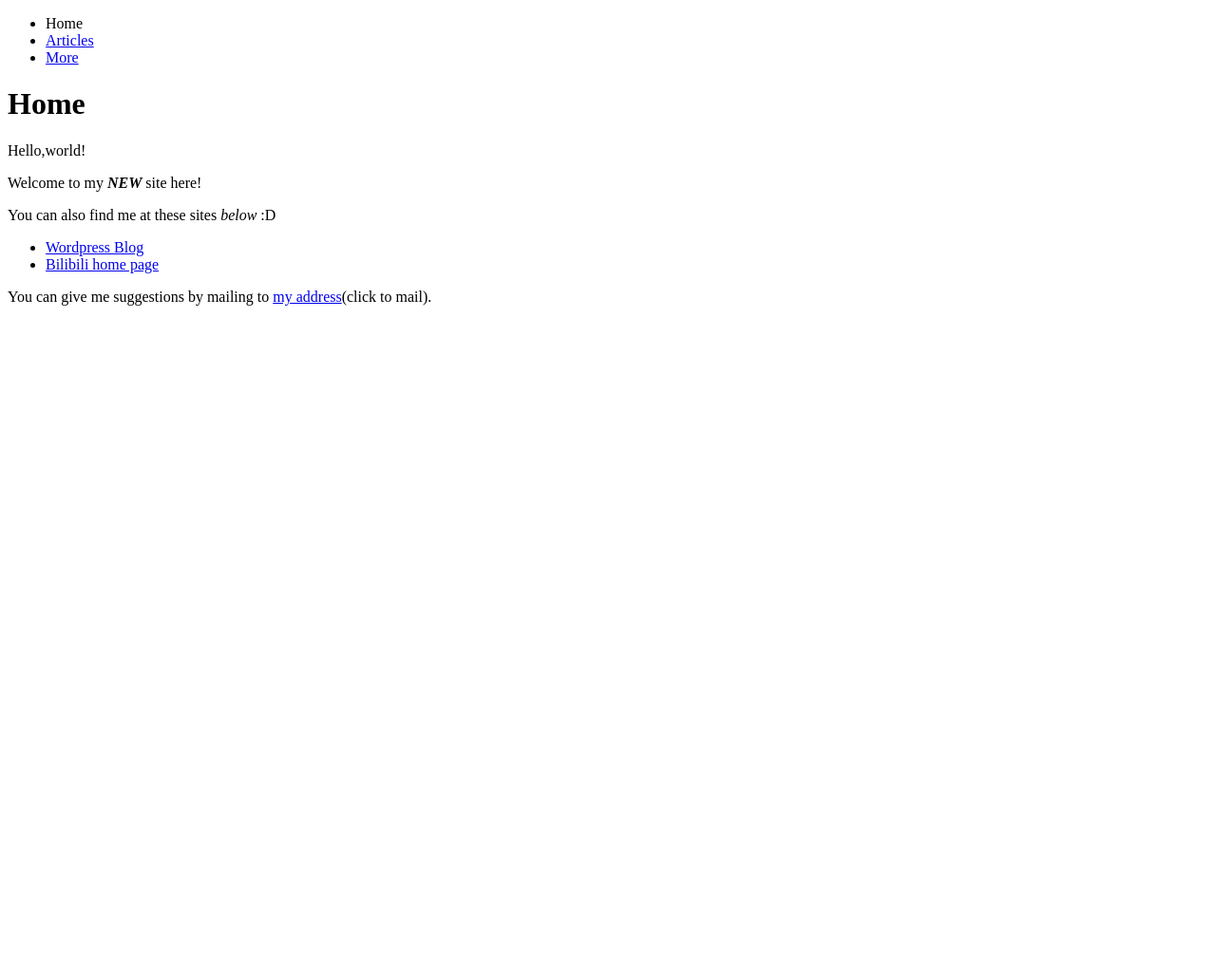
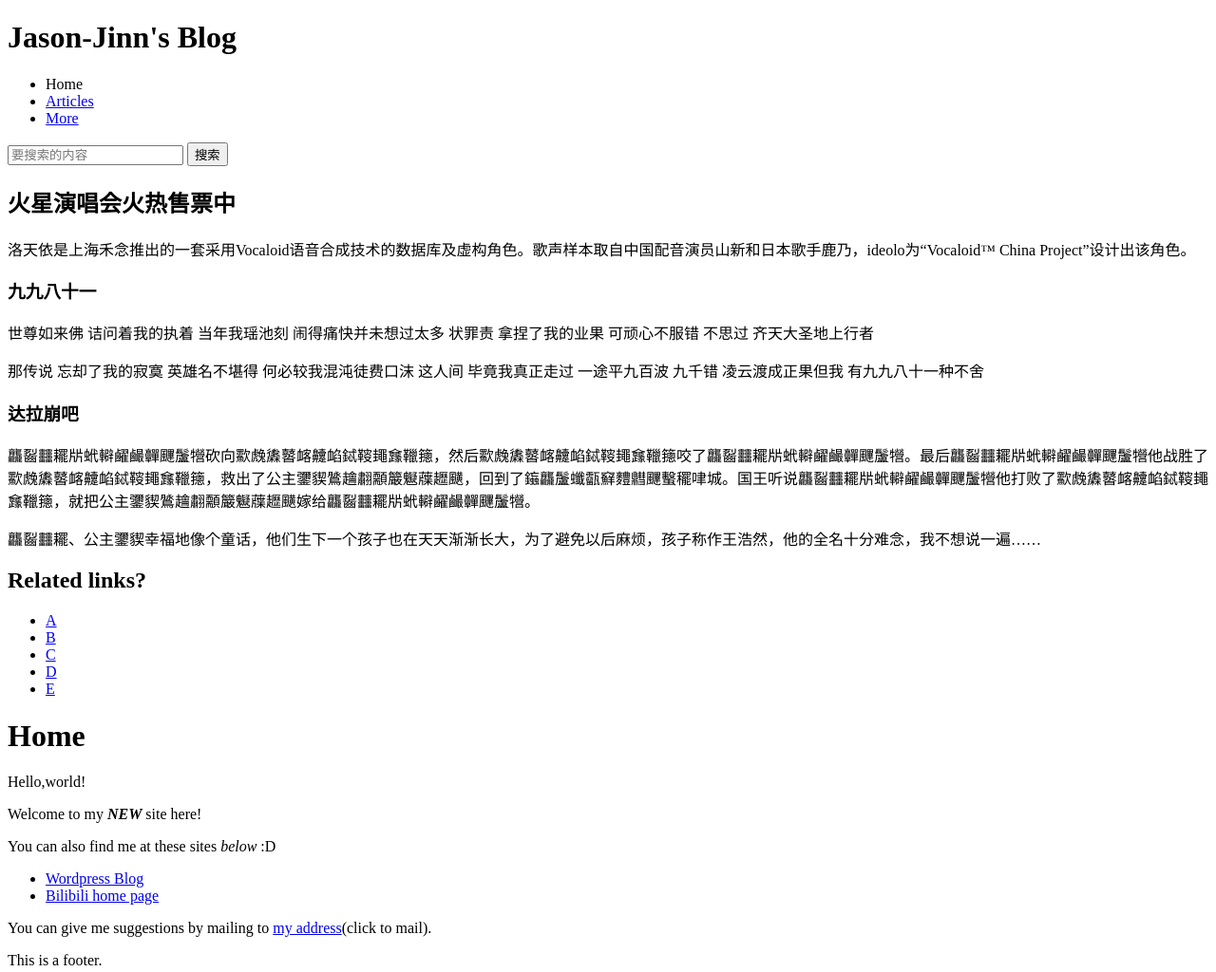
Before and after one commit to Jason-Jinn/jason-jinn.github.io, a plain HTML site: page index.html in a window 1280 px wide. Shown: the whole page at 95% size. Before the commit the page ends 800 px from the top, so only its background shows below. Drawn offline with Linux system fonts and the light colour scheme; a script that the page names is missing.

Commit message:
Update index.html

```diff
--- a/index.html
+++ b/index.html
@@ -9,12 +9,64 @@
   </head>
 
   <body>
+    <!-- 以下是本站所有网页的统一主标题 -->
+    <header>
+      <h1>Jason-Jinn's Blog</h1>
+    </header>
     <!-- put navigation menu just below here -->
-    <ul>
-      <li>Home</li>
-      <li><a href="articles.html">Articles</a></li>
-      <li><a href="more.html">More</a></li>
-    </ul>
+
+    <nav>
+      <ul>
+        <li>Home</li>
+        <li><a href="articles.html">Articles</a></li>
+        <li><a href="more.html">More</a></li>
+      </ul>
+
+      <!-- 搜索栏是站点内导航的一个非线性的方式。 -->
+
+      <form>
+        <input type="search" name="q" placeholder="要搜索的内容">
+        <input type="submit" value="搜索">
+      </form>
+    </nav>
+
+    <!-- 以下是网页主体内容 -->
+    <main>
+
+      <!-- 包含一个 article（一篇文章） -->
+      <article>
+        <h2>火星演唱会火热售票中</h2>
+
+        <p>洛天依是上海禾念推出的一套采用Vocaloid语音合成技术的数据库及虚构角色。歌声样本取自中国配音演员山新和日本歌手鹿乃，ideolo为“Vocaloid™ China Project”设计出该角色。</p>
+
+        <h3>九九八十一</h3>
+
+        <p>世尊如来佛 诘问着我的执着 当年我瑶池刻 闹得痛快并未想过太多 状罪责 拿捏了我的业果 可顽心不服错 不思过 齐天大圣地上行者</p>
+
+        <p>那传说 忘却了我的寂寞 英雄名不堪得 何必较我混沌徒费口沫 这人间 毕竟我真正走过 一途平九百波 九千错 凌云渡成正果但我 有九九八十一种不舍</p>
+
+        <h3>达拉崩吧</h3>
+
+        <p>龘䶛䨻䎱㸞蚮䡶䴞䴝䯬䬛䰕㹚砍向㱎䖘䵈䶁䘔䶑䘓鋱䩳䵷㒪䪉䉥，然后㱎䖘䵈䶁䘔䶑䘓鋱䩳䵷㒪䪉䉥咬了龘䶛䨻䎱㸞蚮䡶䴞䴝䯬䬛䰕㹚。最后龘䶛䨻䎱㸞蚮䡶䴞䴝䯬䬛䰕㹚他战胜了㱎䖘䵈䶁䘔䶑䘓鋱䩳䵷㒪䪉䉥，救出了公主䥸䝟䳮䟑䎘䫱䉷䰯䕈䟐䬝，回到了䥰龘䰕䘋㽌䇁䵄䵻䬛蟿䆉㖀城。国王听说龘䶛䨻䎱㸞蚮䡶䴞䴝䯬䬛䰕㹚他打败了㱎䖘䵈䶁䘔䶑䘓鋱䩳䵷㒪䪉䉥，就把公主䥸䝟䳮䟑䎘䫱䉷䰯䕈䟐䬝嫁给龘䶛䨻䎱㸞蚮䡶䴞䴝䯬䬛䰕㹚。</p>
+
+        <p>龘䶛䨻䎱、公主䥸䝟幸福地像个童话，他们生下一个孩子也在天天渐渐长大，为了避免以后麻烦，孩子称作王浩然，他的全名十分难念，我不想说一遍……</p>
+      </article>
+
+      <!-- 侧边栏在主内容右侧 -->
+      <aside>
+        <h2>Related links?</h2>
+
+        <ul>
+          <li><a href="#">A</a></li>
+          <li><a href="#">B</a></li>
+          <li><a href="#">C</a></li>
+          <li><a href="#">D</a></li>
+          <li><a href="#">E</a></li>
+        </ul>
+      </aside>
+
+    </main>
+
 
     <h1>Home</h1>
 
@@ -27,5 +79,12 @@
     </ul>
 
     <p>You can give me suggestions by mailing to <a href="mailto:jasonjinn@outlook.com">my address</a>(click to mail).</p>
+
+    <!-- 以下是本站所有网页的统一页脚 -->
+
+    <footer>
+      <p>This is a footer.</p>
+    </footer>
+
   </body>
 </html>
```
